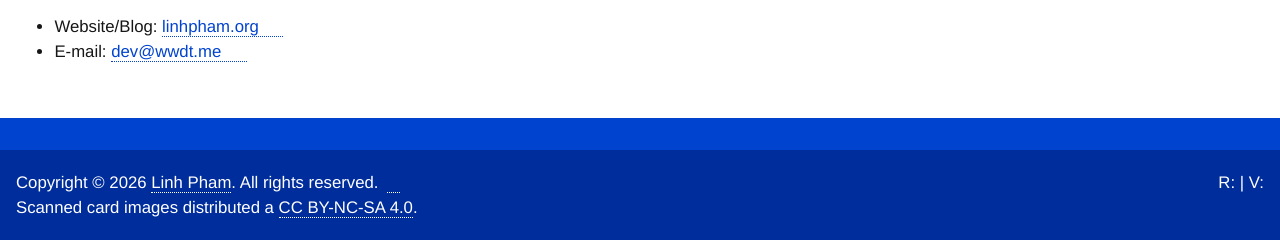
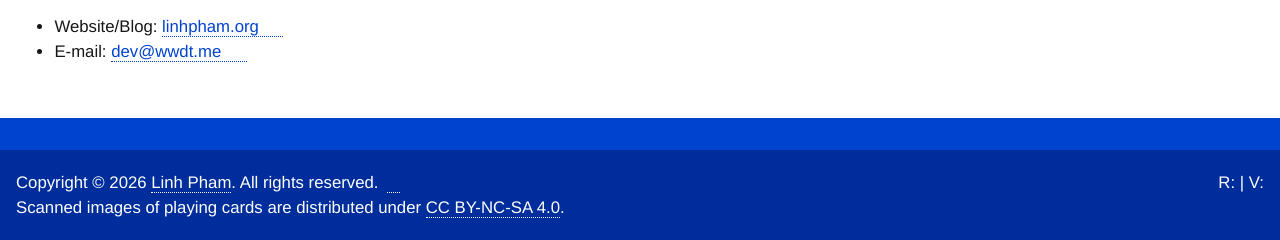
Before and after one commit to questionlp/cards.wwdt.me, a Python web app: template app/templates/pages/about.html in a window 1280 px wide. Shown: the part 1027-1267 px from the top of the page. Run offline with Jinja, Linux system fonts and the light colour scheme; the template is opened without the code that fills it, so the values that code supplies are empty; some libraries are stand-ins or nearby versions; some web fonts are replaced.

Commit message:
Update verbiage in footer

```diff
--- a/app/main/routes.py
+++ b/app/main/routes.py
@@ -1,5 +1,5 @@
 # Copyright (c) 2026 Linh Pham
-# wwdtm-playing-cards-gallery is released under the terms of the Apache License 2.0
+# cards.wwdt.me is released under the terms of the Apache License 2.0
 # SPDX-License-Identifier: Apache-2.0
 #
 # vim: set noai syntax=python ts=4 sw=4:
--- a/app/sitemaps/routes.py
+++ b/app/sitemaps/routes.py
@@ -1,5 +1,5 @@
 # Copyright (c) 2026 Linh Pham
-# wwdtm-playing-cards-gallery is released under the terms of the Apache License 2.0
+# cards.wwdt.me is released under the terms of the Apache License 2.0
 # SPDX-License-Identifier: Apache-2.0
 #
 # vim: set noai syntax=python ts=4 sw=4:
--- a/app/templates/core/footer.html
+++ b/app/templates/core/footer.html
@@ -56,7 +56,7 @@
                         </a>
                     </span>
                     <br>
-                    Scanned card images distributed a <a href="https://creativecommons.org/licenses/by-nc-sa/4.0/">CC BY-NC-SA 4.0</a>.
+                    Scanned images of playing cards are distributed under <a href="https://creativecommons.org/licenses/by-nc-sa/4.0/">CC BY-NC-SA 4.0</a>.
                     <div class="collapse" id="collapseDisclaimer">
                         <div class="col disclaimer">
                             <div class="mt-2 mb-1 ps-2 border-start">
```
